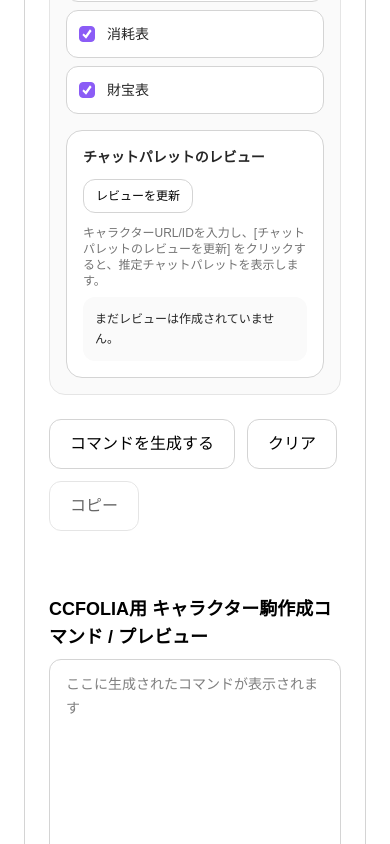
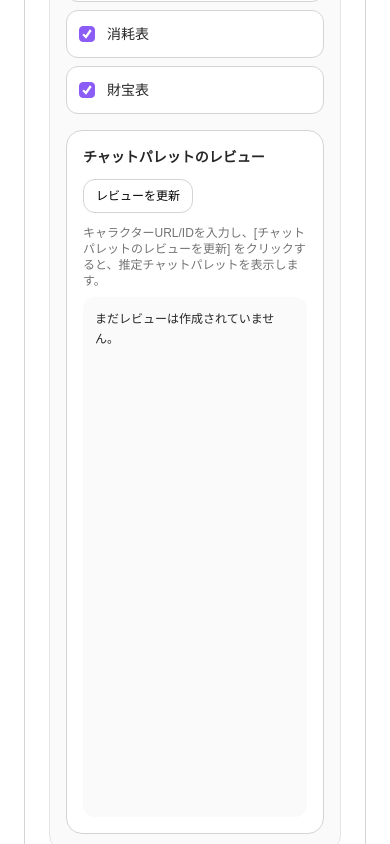
Before and after one commit to ramune428/lhtrpg_webapp_challenge, a Next.js app in the folder frontend/: page / in a window 390 px wide. Shown: the part 2980-3824 px from the top of the page. Built offline with nearby package versions, Linux system fonts and the light colour scheme.

Commit message:
Expand chat palette review area height

```diff
--- a/frontend/app/page.tsx
+++ b/frontend/app/page.tsx
@@ -350,7 +350,7 @@ export default function HomePage() {
               </div>
             </div>
 
-            <div className="grid gap-4 lg:grid-cols-[minmax(280px,0.95fr)_minmax(0,1.05fr)]">
+            <div className="grid items-stretch gap-4 lg:grid-cols-[minmax(280px,0.95fr)_minmax(0,1.05fr)]">
               <div className="grid content-start gap-2">
                 {outputOptionItems.map((item) => {
                   const checked = item.alwaysOn ? true : options[item.key as keyof ChatPaletteOptions];
@@ -383,8 +383,8 @@ export default function HomePage() {
                 })}
               </div>
 
-              <div className="rounded-2xl border border-neutral-300 bg-white p-4">
-                <div className="mb-3 flex flex-wrap items-center justify-between gap-3">
+              <div className="flex h-full min-h-[640px] flex-col rounded-2xl border border-neutral-300 bg-white p-4">
+                <div className="mb-3 flex shrink-0 flex-wrap items-center justify-between gap-3">
                   <h4 className="text-sm font-semibold text-neutral-800">チャットパレットのレビュー</h4>
                   <button
                     type="button"
@@ -395,8 +395,8 @@ export default function HomePage() {
                     {isReviewLoading ? "更新中..." : "レビューを更新"}
                   </button>
                 </div>
-                <p className="mb-2 min-h-[1rem] text-xs text-neutral-500">{reviewStatusMessage}</p>
-                <pre className="max-h-[420px] overflow-auto whitespace-pre-wrap rounded-xl bg-neutral-50 p-3 text-xs leading-5 text-neutral-800">
+                <p className="mb-2 min-h-[1rem] shrink-0 text-xs text-neutral-500">{reviewStatusMessage}</p>
+                <pre className="min-h-[520px] flex-1 overflow-auto whitespace-pre-wrap rounded-xl bg-neutral-50 p-3 text-xs leading-5 text-neutral-800">
                   {chatPaletteReview || "まだレビューは作成されていません。"}
                 </pre>
               </div>
```
